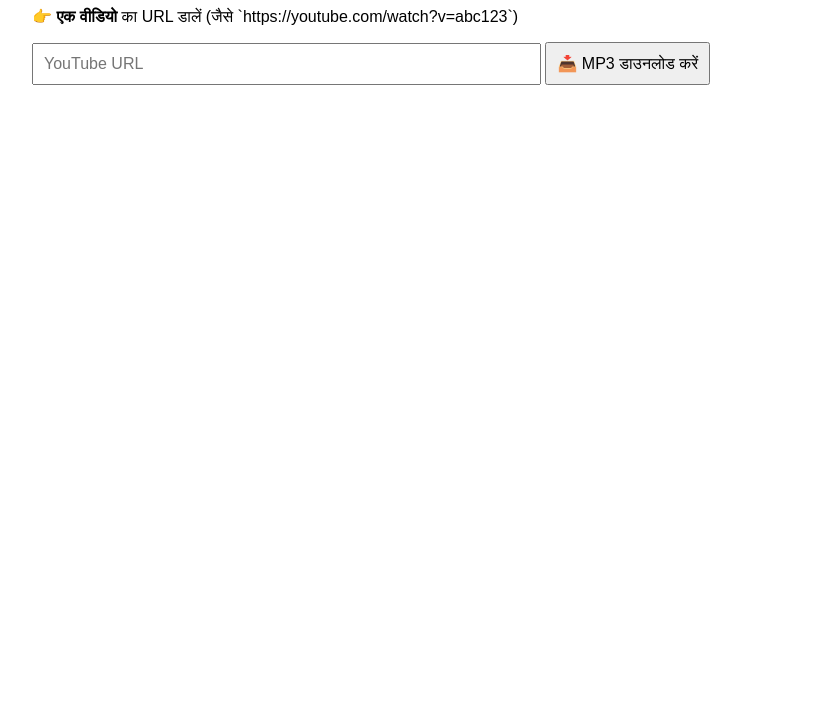
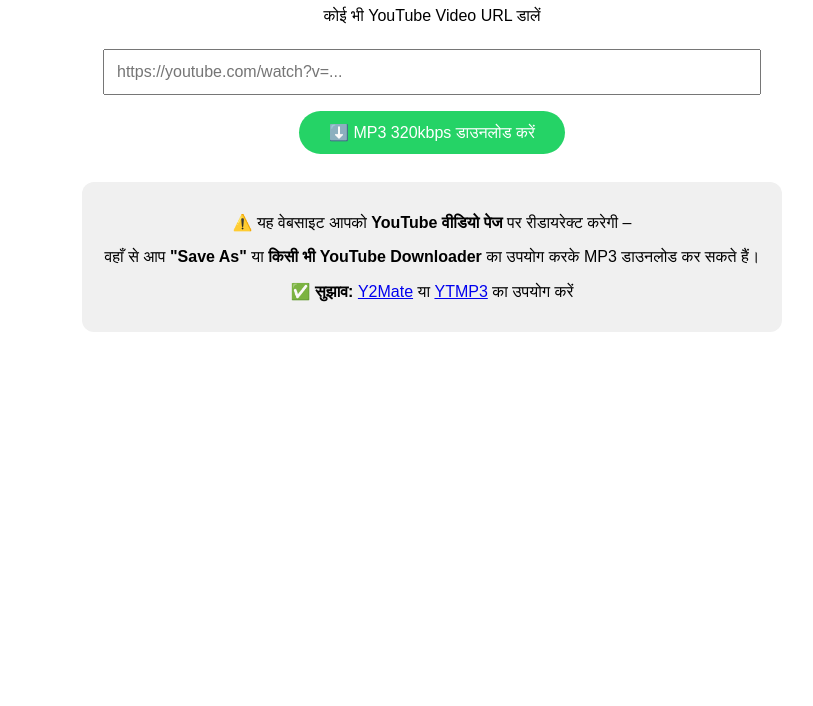
Before and after one commit to vishwakarmamonu585-bit/yt-mp3-downloader, a website: page index.html in a window 1280 px wide. Shown: the part 94-800 px from the top of the page, without its empty margins (208-1021 px from the left). Drawn offline with Linux system fonts and the light colour scheme.

Commit message:
Update index.html

```diff
--- a/index.html
+++ b/index.html
@@ -3,23 +3,27 @@
 <head>
     <title>YouTube MP3 Downloader</title>
     <style>
-        body { font-family: Arial; max-width: 800px; margin: auto; padding: 20px; }
-        input, button { padding: 10px; font-size: 16px; }
-        .video { border: 1px solid #ddd; margin: 10px 0; padding: 10px; display: flex; align-items: center; gap: 15px; }
-        .video img { width: 160px; }
-        .video button { background: #25D366; color: white; border: none; padding: 8px 16px; border-radius: 30px; cursor: pointer; }
-        #pagination { text-align: center; margin: 20px 0; }
+        body { font-family: Arial; max-width: 700px; margin: auto; padding: 20px; text-align: center; }
+        input, button { padding: 12px; font-size: 16px; width: 80%; margin: 8px 0; }
+        button { background: #25D366; color: white; border: none; border-radius: 30px; cursor: pointer; width: auto; padding: 12px 30px; }
+        .info { background: #f0f0f0; padding: 15px; border-radius: 12px; margin-top: 20px; }
     </style>
 </head>
 <body>
-    <h1>🎵 YouTube MP3 (320 kbps)</h1>
-    <p>👉 <b>एक वीडियो</b> का URL डालें (जैसे `https://youtube.com/watch?v=abc123`)</p>
-    <input type="text" id="urlInput" placeholder="YouTube URL" size="50">
-    <button onclick="downloadDirect()">📥 MP3 डाउनलोड करें</button>
-    <div id="videoList"></div>
+    <h1>🎵 YouTube MP3 Downloader</h1>
+    <p>कोई भी YouTube Video URL डालें</p>
+    <input type="text" id="urlInput" placeholder="https://youtube.com/watch?v=..." style="width: 90%;">
+    <br>
+    <button onclick="downloadMP3()">⬇️ MP3 320kbps डाउनलोड करें</button>
+
+    <div class="info">
+        <p>⚠️ यह वेबसाइट आपको <b>YouTube वीडियो पेज</b> पर रीडायरेक्ट करेगी –</p>
+        <p>वहाँ से आप <b>"Save As"</b> या <b>किसी भी YouTube Downloader</b> का उपयोग करके MP3 डाउनलोड कर सकते हैं।</p>
+        <p>✅ <b>सुझाव:</b> <a href="https://www.y2mate.com" target="_blank">Y2Mate</a> या <a href="https://www.ytmp3.cc" target="_blank">YTMP3</a> का उपयोग करें</p>
+    </div>
 
     <script>
-        function downloadDirect() {
+        function downloadMP3() {
             const url = document.getElementById('urlInput').value;
             if (!url) return alert('URL डालें!');
 
@@ -27,14 +31,11 @@
             if (!videoMatch) return alert('सही YouTube URL डालें (जैसे ...?v=abc123)');
 
             const videoId = videoMatch[1];
-            // YouTube से डायरेक्ट डाउनलोड लिंक (सबसे आसान)
-            const downloadUrl = `https://www.y2mate.com/youtube-mp3/${videoId}`;
+            // YouTube डायरेक्ट लिंक
+            const youtubeLink = `https://www.youtube.com/watch?v=${videoId}`;
 
-            // नया टैब खोलें
-            window.open(downloadUrl, '_blank');
-
-            // या सीधा डाउनलोड शुरू करें
-            // window.location.href = downloadUrl;
+            // नए टैब में YouTube खोलें – वहाँ से Download करें
+            window.open(youtubeLink, '_blank');
         }
     </script>
 </body>
```
